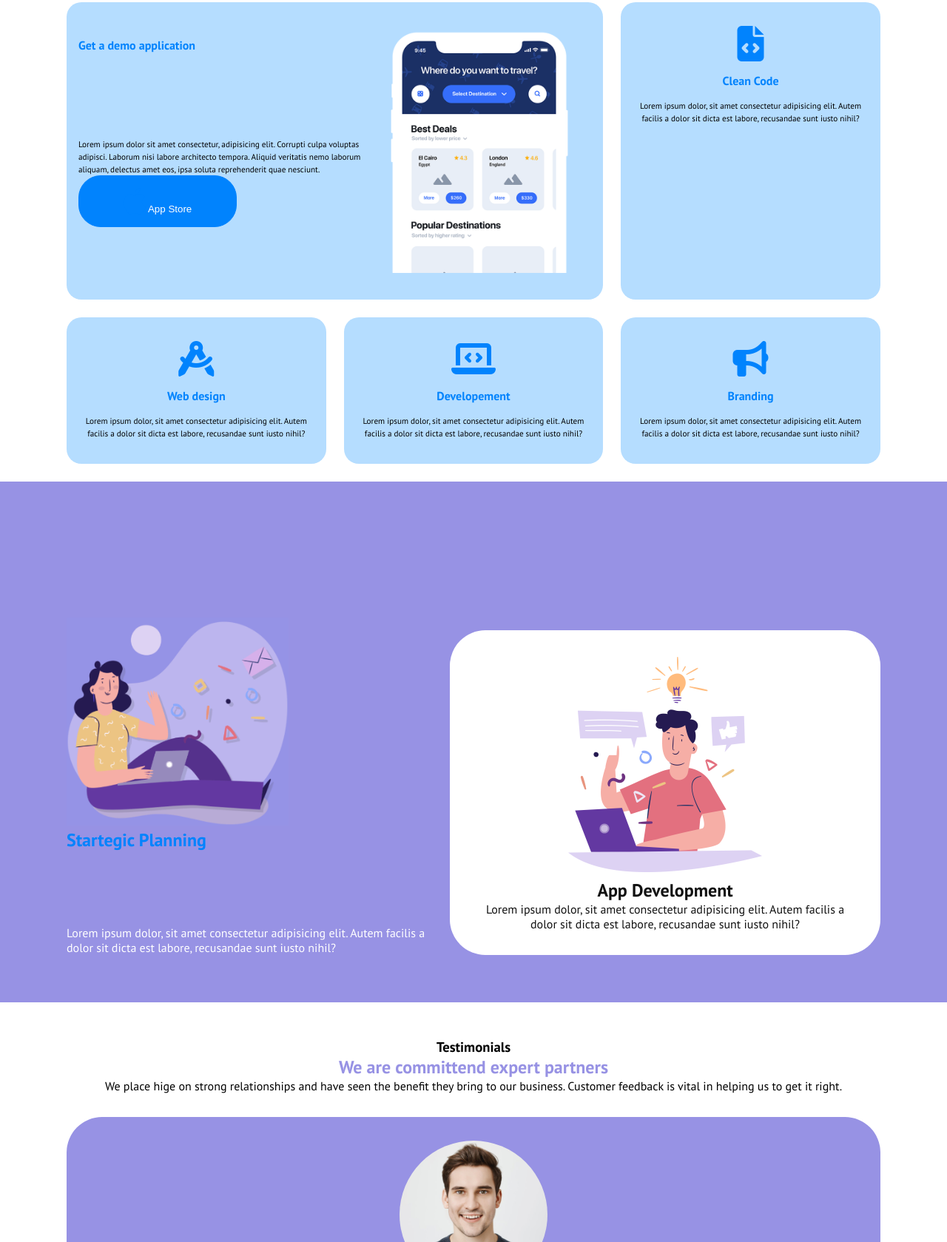
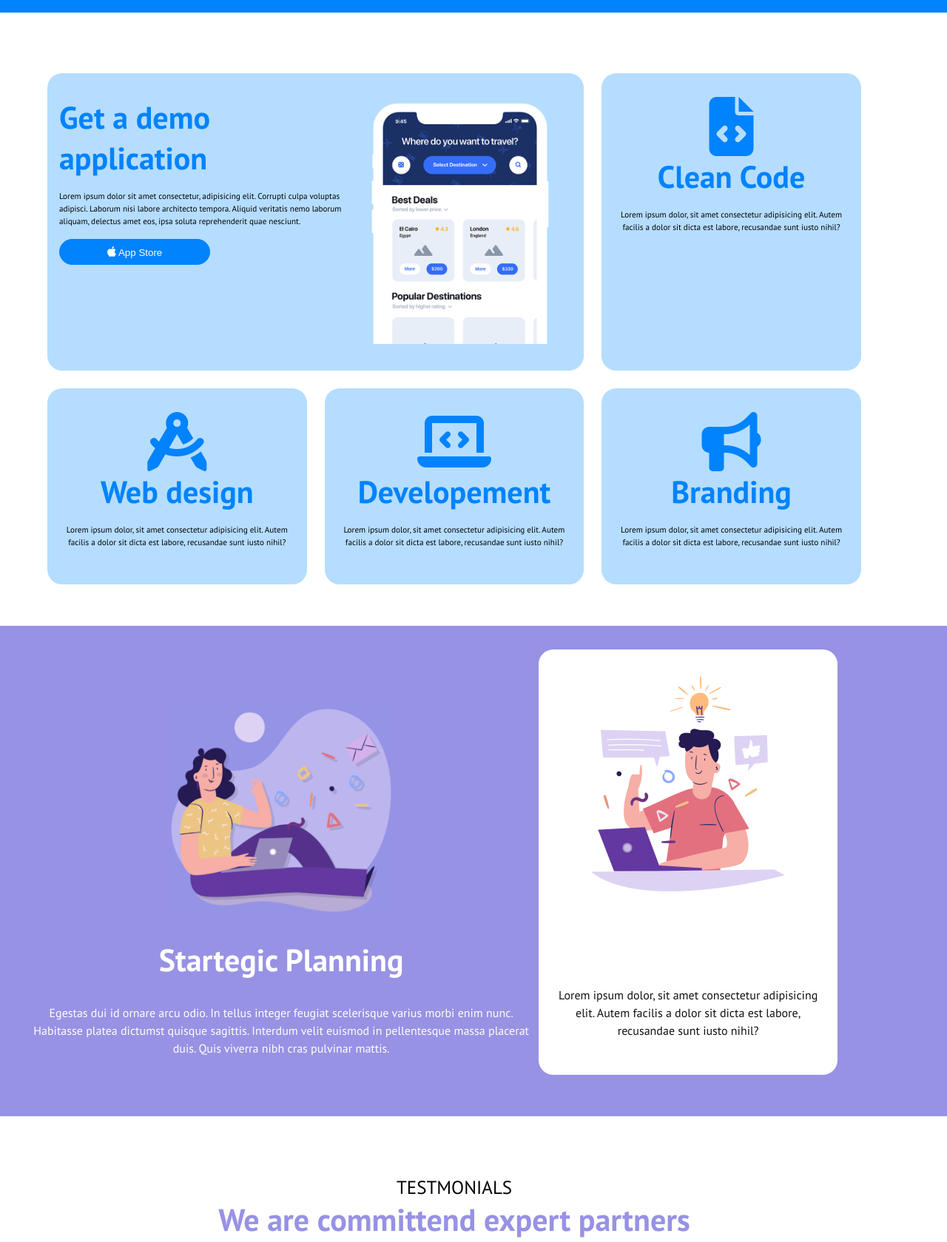
Before and after one commit to BarrioTropical/htmlcss-responsive-layout, a plain HTML site: page index.html in a window 1280 px wide. Shown: the part 123-1802 px from the top of the page at 74% size. Drawn offline with Linux system fonts and the light colour scheme.

Commit message:
responsive mobile

```diff
--- a/css/style.css
+++ b/css/style.css
@@ -15,23 +15,27 @@
     box-sizing: border-box;
 }
 
-
 body{
     background-color: var(--white);
     font-family: 'PT Sans', sans-serif;
 }
 
 button{
+    padding: 10px 40px;
+    border-radius: 30px;
+}
+
+.btn-blue{
     background-color: var(--blue);
-    color: var(--white);
-    padding: 14px 60px;
     border: 1px solid var(--blue);
-    border-radius: 30px;
+    margin-bottom: 2rem;
 }
 
 .container{
     max-width: 600px;
     margin: 0 auto;
+    padding: 2rem 0rem;
+    text-align: center;
 }
 
 .d-flex{
@@ -46,16 +50,30 @@ button{
     align-items: center;
 }
 
-.col-2{
-    flex-direction: row;
-    justify-content: space-between;
+h2{
+    font-size: 42px;
 }
 
-.col{
-    width: 50%;
-    flex-direction: column;
-    padding-top: 20px;
+H3{
+    font-weight: 300;
+    font-size: 25px;
 }
+
+h6{
+    font-weight: 600px;
+    font-size: 20px;
+}
+
+p{
+    margin: 1rem 0rem;
+    line-height: 1.5rem;
+}
+
+.col-l{
+    margin-bottom: 2rem;
+}
+
+
 
 /* Header */
 header{
@@ -76,6 +94,14 @@ header a{
     text-decoration: none;
 }
 
+.btn-white{
+    background-color: var(--white);
+    border: 1px solid var(--white);
+}
+
+.btn-white a{
+    color: var(--dark-grey);
+}
 
 /* Main */
 #planning, #features, #get-started{
@@ -84,8 +110,7 @@ header a{
 }
 
 section{
-    padding-top: 4rem;
-    padding-bottom: 4rem;
+    padding-top: 4rem 0rem;
 }
 
 /* Intro Section */
@@ -99,6 +124,7 @@ section{
     text-align: center;
     border-radius: 20px;
     padding: 2rem 1rem;
+    text-align: center;
 }
 
 .card i, h2{
@@ -106,12 +132,17 @@ section{
 }
 
 .card i{
-    font-size: 3em;
+    font-size: 5em;
 }
 
-.card h2{
-    font-size: 1em;
-    padding: 1em 0em;
+.btn-blue i{
+    color: var(--white);
+    font-size: 1rem;
+}
+
+.btn-blue{
+    color: var(--white);
+    padding: 0.5rem 4rem;
 }
 
 .card p{
@@ -123,24 +154,34 @@ section{
     width: 300px;
 }
 
-#intro .card:first-child{
-    text-align: left;
+
+
+/* Planning Section */
+.container{
+    margin: 0rem 2rem;
 }
 
-
-.col i{
-    font-size: 1em;
+#planning h2,
+#features h2,
+#get-started h2{
     color: var(--white);
+    margin: 2rem 0rem;
 }
 
-/* Planning Section */
 #planning img{
     width: 300px;
 }
 
-.col h2{
-    color: var(--white);
+.card-white{
+    background-color: var(--white);
+    color: var(--black);
+    margin-bottom: 1.5rem;
+    text-align: center;
+    border-radius: 20px;
+    padding: 2rem 1rem;
+    text-align: center;
 }
+
 
 .col-planning{
     background-color: var(--white);
@@ -151,8 +192,8 @@ section{
     text-align: center;
 }
 
-.col-planning h2{
-    color: var(--black);
+.card-white h2{
+    color: var(--dark-grey);
 }
 
 /* Testimonials */
@@ -327,6 +368,7 @@ footer a {
     /* Intro Section */
     #intro .card:first-child{
         display: flex;
+        text-align: left;
     }
 
     /* Planning Section */
--- a/index.html
+++ b/index.html
@@ -29,7 +29,7 @@
             <li><a href="#testimonials">Testimonials</a></li>
             <li><a href="#features">Features</a></li>
             <li><a href="#about-us">About us</a></li>
-            <li><a href="#get-started">Get Started</a></li>
+            <li><button class="btn-white"><a class="get-started" href="#get-started">Get Started</a></button></li>
             </ul>
 
         </nav>
@@ -44,12 +44,12 @@
     <div class="container">
     <div class="cards">
         <div class="card">
-            <div class="col-1">
+            <div class="col-l">
             <h2>Get a demo application</h2>
             <p>Lorem ipsum dolor sit amet consectetur, adipisicing elit. Corrupti culpa voluptas adipisci. Laborum nisi labore architecto tempora. Aliquid veritatis nemo laborum aliquam, delectus amet eos, ipsa soluta reprehenderit quae nesciunt.</p>
-            <button><i class="fa-brands fa-apple"></i> App Store</button>
+            <button class="btn-blue"><i class="fa-brands fa-apple apple"></i> App Store</button>
             </div>
-        <div class="col-2"><img src="./img/phone.png" alt="Phone"></div>
+        <div class="col-r"><img src="./img/phone.png" alt="Phone"></div>
         </div>
         <div class="card">
             <i class="fa-solid fa-file-code"></i>
@@ -79,12 +79,12 @@
 <section id="planning">
     <div class="container">
         <div class="row">
-        <div class="col-1">
+        <div class="col-l">
             <img src="./img/planning1.png" alt="Planning 1">
             <h2>Startegic Planning</h2>
-            <p>Lorem ipsum dolor, sit amet consectetur adipisicing elit. Autem facilis a dolor sit dicta est labore, recusandae sunt iusto nihil?</p>
+            <p>Egestas dui id ornare arcu odio. In tellus integer feugiat scelerisque varius morbi enim nunc. Habitasse platea dictumst quisque sagittis. Interdum velit euismod in pellentesque massa placerat duis. Quis viverra nibh cras pulvinar mattis.</p>
         </div>
-        <div class="col-planning">
+        <div class="col-r card-white">
         <img src="./img/planning2.png" alt="Planning 2">
         <h2>App Development</h2>
             <p>Lorem ipsum dolor, sit amet consectetur adipisicing elit. Autem facilis a dolor sit dicta est labore, recusandae sunt iusto nihil?</p>
@@ -96,7 +96,7 @@
 <section id="testimonials">
     <div class="container">
     <div class="row">
-    <h3>Testimonials</h3>
+    <h3>TESTMONIALS</h3>
     <h2>We are committend expert partners</h2>
     <p>We place hige on strong relationships and have seen the benefit they bring to our business. Customer feedback is vital in helping us to get it right.</p>
 
```
